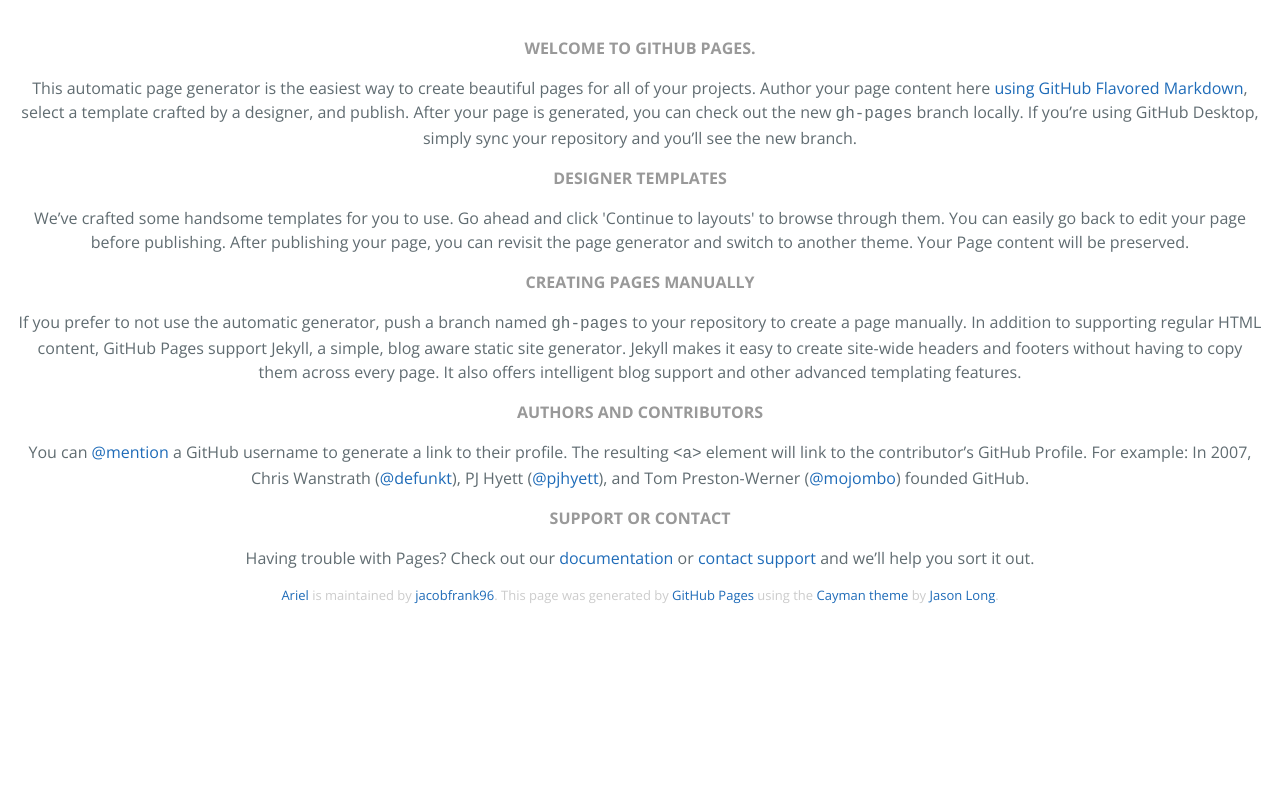
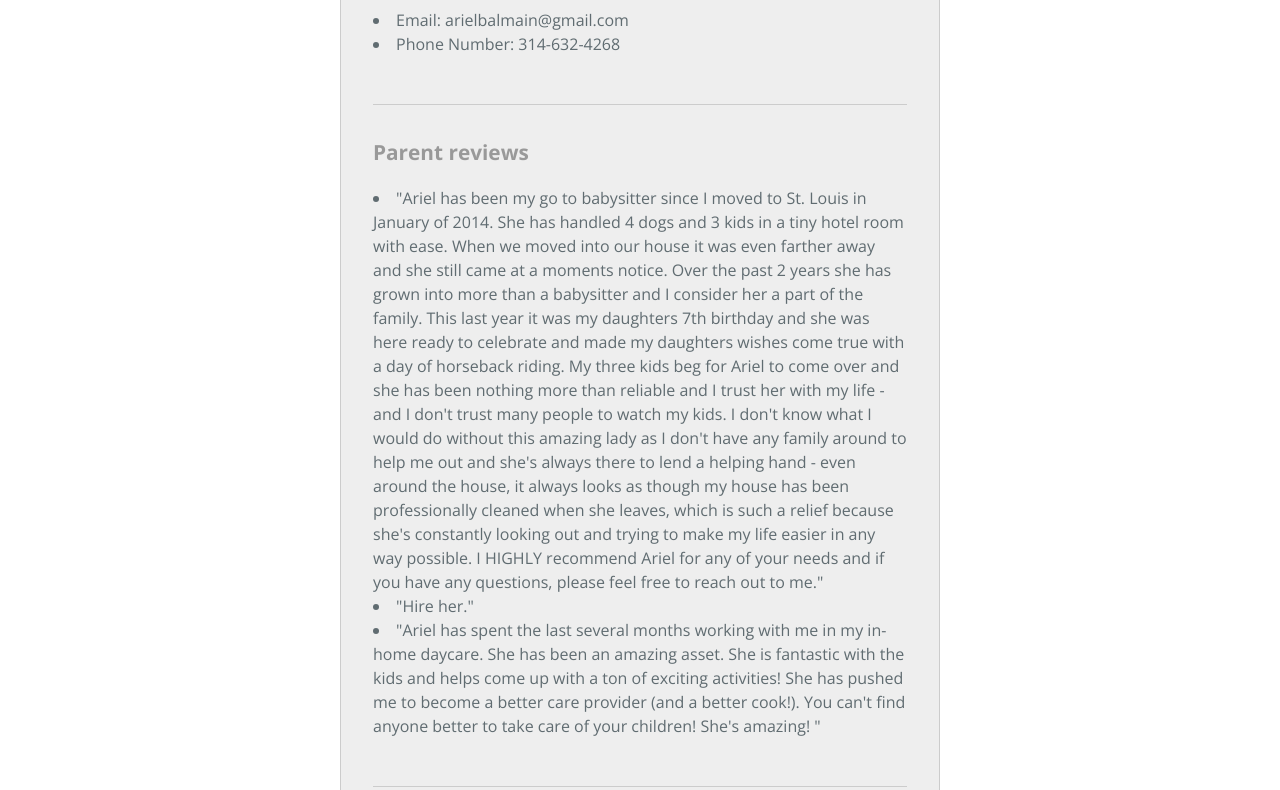
Before and after one commit to jacobfrank96/Ariel, a plain HTML site: page index.html in a window 1280 px wide. Shown: the part 125-915 px from the top of the page. Before the commit the page ends 800 px from the top, so only its background shows below. Drawn offline with nearby package versions, Linux system fonts and the light colour scheme.

Commit message:
Update index.html

```diff
--- a/index.html
+++ b/index.html
@@ -2,56 +2,39 @@
 <html lang="en-us">
   <head>
     <meta charset="UTF-8">
-    <title>Ariel by jacobfrank96</title>
+    <title>Ariel Balmain</title>
     <meta name="viewport" content="width=device-width, initial-scale=1">
     <link rel="stylesheet" type="text/css" href="stylesheets/normalize.css" media="screen">
     <link href='https://fonts.googleapis.com/css?family=Open+Sans:400,700' rel='stylesheet' type='text/css'>
     <link rel="stylesheet" type="text/css" href="stylesheets/stylesheet.css" media="screen">
-    <link rel="stylesheet" type="text/css" href="stylesheets/github-light.css" media="screen">
   </head>
   <body>
-    <section class="page-header">
-      <h1 class="project-name">Ariel</h1>
-      <h2 class="project-tagline"></h2>
-      <a href="https://github.com/jacobfrank96/Ariel" class="btn">View on GitHub</a>
-      <a href="https://github.com/jacobfrank96/Ariel/zipball/master" class="btn">Download .zip</a>
-      <a href="https://github.com/jacobfrank96/Ariel/tarball/master" class="btn">Download .tar.gz</a>
-    </section>
+    <div class="container">
 
-    <section class="main-content">
-      <h3>
-<a id="welcome-to-github-pages" class="anchor" href="#welcome-to-github-pages" aria-hidden="true"><span aria-hidden="true" class="octicon octicon-link"></span></a>Welcome to GitHub Pages.</h3>
+      <section class="page-header">
+        <h1 class="project-name">Ariel Balmain</h1>
+        <li>Email: arielbalmain@gmail.com</li>
+        <li>Phone Number: 314-632-4268</li>
+      </section>
 
-<p>This automatic page generator is the easiest way to create beautiful pages for all of your projects. Author your page content here <a href="https://guides.github.com/features/mastering-markdown/">using GitHub Flavored Markdown</a>, select a template crafted by a designer, and publish. After your page is generated, you can check out the new <code>gh-pages</code> branch locally. If you’re using GitHub Desktop, simply sync your repository and you’ll see the new branch.</p>
+      <section class="main-content">
 
-<h3>
-<a id="designer-templates" class="anchor" href="#designer-templates" aria-hidden="true"><span aria-hidden="true" class="octicon octicon-link"></span></a>Designer Templates</h3>
 
-<p>We’ve crafted some handsome templates for you to use. Go ahead and click 'Continue to layouts' to browse through them. You can easily go back to edit your page before publishing. After publishing your page, you can revisit the page generator and switch to another theme. Your Page content will be preserved.</p>
+          <hr>
 
-<h3>
-<a id="creating-pages-manually" class="anchor" href="#creating-pages-manually" aria-hidden="true"><span aria-hidden="true" class="octicon octicon-link"></span></a>Creating pages manually</h3>
+          <h2>Parent reviews</h2>
+          <li>"Ariel has been my go to babysitter since I moved to St. Louis in January of 2014. She has handled 4 dogs and 3 kids in a tiny hotel room with ease. When we moved into our house it was even farther away and she still came at a moments notice. Over the past 2 years she has grown into more than a babysitter and I consider her a part of the family. This last year it was my daughters 7th birthday and she was here ready to celebrate and made my daughters wishes come true with a day of horseback riding. My three kids beg for Ariel to come over and she has been nothing more than reliable and I trust her with my life - and I don't trust many people to watch my kids. I don't know what I would do without this amazing lady as I don't have any family around to help me out and she's always there to lend a helping hand - even around the house, it always looks as though my house has been professionally cleaned when she leaves, which is such a relief because she's constantly looking out and trying to make my life easier in any way possible. I HIGHLY recommend Ariel for any of your needs and if you have any questions, please feel free to reach out to me."</li>
+          <li>"Hire her."</li>
+          <li>"Ariel has spent the last several months working with me in my in-home daycare. She has been an amazing asset. She is fantastic with the kids and helps come up with a ton of exciting activities! She has pushed me to become a better care provider (and a better cook!). You can't find anyone better to take care of your children! She's amazing! "</li>
 
-<p>If you prefer to not use the automatic generator, push a branch named <code>gh-pages</code> to your repository to create a page manually. In addition to supporting regular HTML content, GitHub Pages support Jekyll, a simple, blog aware static site generator. Jekyll makes it easy to create site-wide headers and footers without having to copy them across every page. It also offers intelligent blog support and other advanced templating features.</p>
-
-<h3>
-<a id="authors-and-contributors" class="anchor" href="#authors-and-contributors" aria-hidden="true"><span aria-hidden="true" class="octicon octicon-link"></span></a>Authors and Contributors</h3>
-
-<p>You can <a href="https://help.github.com/articles/basic-writing-and-formatting-syntax/#mentioning-users-and-teams" class="user-mention">@mention</a> a GitHub username to generate a link to their profile. The resulting <code>&lt;a&gt;</code> element will link to the contributor’s GitHub Profile. For example: In 2007, Chris Wanstrath (<a href="https://github.com/defunkt" class="user-mention">@defunkt</a>), PJ Hyett (<a href="https://github.com/pjhyett" class="user-mention">@pjhyett</a>), and Tom Preston-Werner (<a href="https://github.com/mojombo" class="user-mention">@mojombo</a>) founded GitHub.</p>
-
-<h3>
-<a id="support-or-contact" class="anchor" href="#support-or-contact" aria-hidden="true"><span aria-hidden="true" class="octicon octicon-link"></span></a>Support or Contact</h3>
-
-<p>Having trouble with Pages? Check out our <a href="https://help.github.com/pages">documentation</a> or <a href="https://github.com/contact">contact support</a> and we’ll help you sort it out.</p>
+        </ul>
+      </section>
 
       <footer class="site-footer">
-        <span class="site-footer-owner"><a href="https://github.com/jacobfrank96/Ariel">Ariel</a> is maintained by <a href="https://github.com/jacobfrank96">jacobfrank96</a>.</span>
-
-        <span class="site-footer-credits">This page was generated by <a href="https://pages.github.com">GitHub Pages</a> using the <a href="https://github.com/jasonlong/cayman-theme">Cayman theme</a> by <a href="https://twitter.com/jasonlong">Jason Long</a>.</span>
+        <hr>
+        <p></p>
       </footer>
 
-    </section>
-
-
+    </div>
   </body>
 </html>
```
